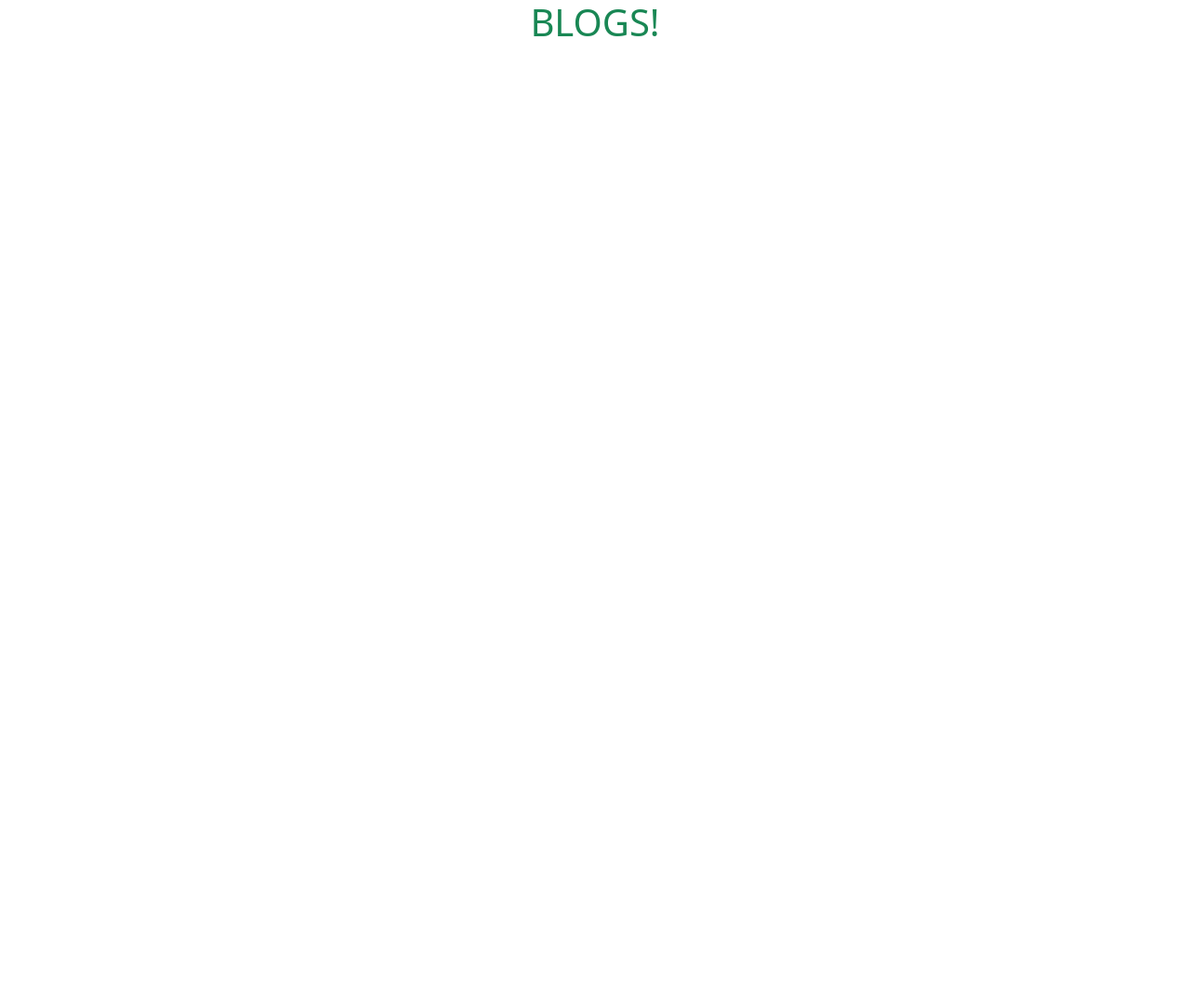
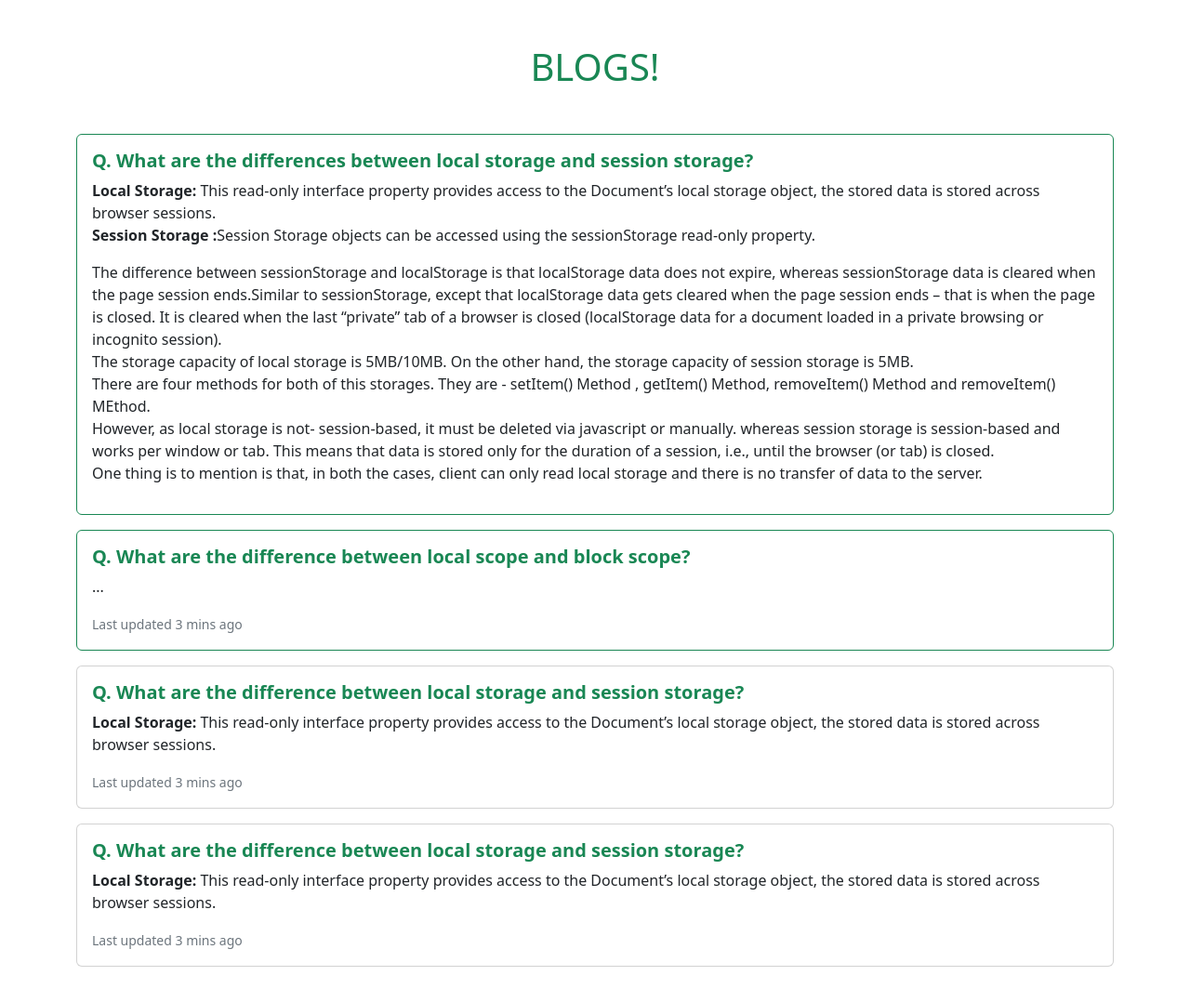
Before and after one commit to TasneemLehaj/speed-typer-debugging-repo, a plain HTML site: page blog.html in a window 1280 px wide. Shown: the whole page at 93% size. Before the commit the page ends 800 px from the top, so only its background shows below. Drawn offline with nearby package versions, Linux system fonts and the light colour scheme.

Commit message:
question one done

```diff
--- a/blog.html
+++ b/blog.html
@@ -11,7 +11,92 @@
 
 <body>
 
-    <h1 class="text-center text-success font-bold"> BLOGS! </h1>
+    <h1 class="text-center text-success font-bold mt-5"> BLOGS! </h1>
+    <main>
+        <section class="container my-5">
+            <div>
+                <!-- Question 1 -->
+                <div class="card mb-3 border-success">
+                    <div class="row g-0">
+                        <div class="col-12">
+                            <div class="card-body">
+                                <h5 class="card-title fw-bold text-success">Q. What are the differences between local
+                                    storage and
+                                    session storage?</h5>
+                                <p class="card-text"> <b>Local Storage: </b>This read-only interface property provides
+                                    access to the Document’s local storage object, the stored data is stored across
+                                    browser sessions.<br>
+                                    <b>Session Storage :</b>Session Storage objects can be accessed using the
+                                    sessionStorage read-only property.
+                                </p>
+                                <p> The difference between sessionStorage and
+                                    localStorage is that localStorage data does not expire, whereas sessionStorage data
+                                    is cleared when the page session ends.Similar to sessionStorage, except that
+                                    localStorage data gets cleared when the page session ends – that is when the page is
+                                    closed. It is cleared when the last “private” tab of a browser is closed
+                                    (localStorage data for a document loaded in a private browsing or incognito
+                                    session).<br>The storage capacity of local storage is 5MB/10MB. On the other hand,
+                                    the storage capacity of session storage is 5MB.<br>
+                                    There are four methods for both of this storages. They are - setItem() Method ,
+                                    getItem() Method, removeItem() Method and removeItem() MEthod.<br>
+                                    However, as local storage is not- session-based, it must be deleted via javascript
+                                    or manually. whereas session storage is session-based and works per window or tab.
+                                    This means that data is stored only for the duration of a session, i.e., until the
+                                    browser (or tab) is closed.<br>One thing is to mention is that, in both the cases,
+                                    client can only read local storage and there is no transfer of data to the server.
+                                </p>
+
+
+                            </div>
+                        </div>
+                    </div>
+                </div>
+                <!-- Qustion 2 -->
+                <div class="card mb-3 border-success">
+                    <div class="row g-0">
+                        <div class="col-12">
+                            <div class="card-body">
+                                <h5 class="card-title fw-bold text-success">Q. What are the difference between local
+                                    scope and block scope?</h5>
+                                <p class="card-text"> <b></b>...</p>
+                                <p class="card-text"><small class="text-muted">Last updated 3 mins ago</small></p>
+                            </div>
+                        </div>
+                    </div>
+                </div>
+                <div class="card mb-3">
+                    <div class="row g-0">
+                        <div class="col-12">
+                            <div class="card-body">
+                                <h5 class="card-title fw-bold text-success">Q. What are the difference between local
+                                    storage and
+                                    session storage?</h5>
+                                <p class="card-text"> <b>Local Storage: </b>This read-only interface property provides
+                                    access to the Document’s local storage object, the stored data is stored across
+                                    browser sessions.</p>
+                                <p class="card-text"><small class="text-muted">Last updated 3 mins ago</small></p>
+                            </div>
+                        </div>
+                    </div>
+                </div>
+                <div class="card mb-3">
+                    <div class="row g-0">
+                        <div class="col-12">
+                            <div class="card-body">
+                                <h5 class="card-title fw-bold text-success">Q. What are the difference between local
+                                    storage and
+                                    session storage?</h5>
+                                <p class="card-text"> <b>Local Storage: </b>This read-only interface property provides
+                                    access to the Document’s local storage object, the stored data is stored across
+                                    browser sessions.</p>
+                                <p class="card-text"><small class="text-muted">Last updated 3 mins ago</small></p>
+                            </div>
+                        </div>
+                    </div>
+                </div>
+            </div>
+        </section>
+    </main>
 
 
 
```
